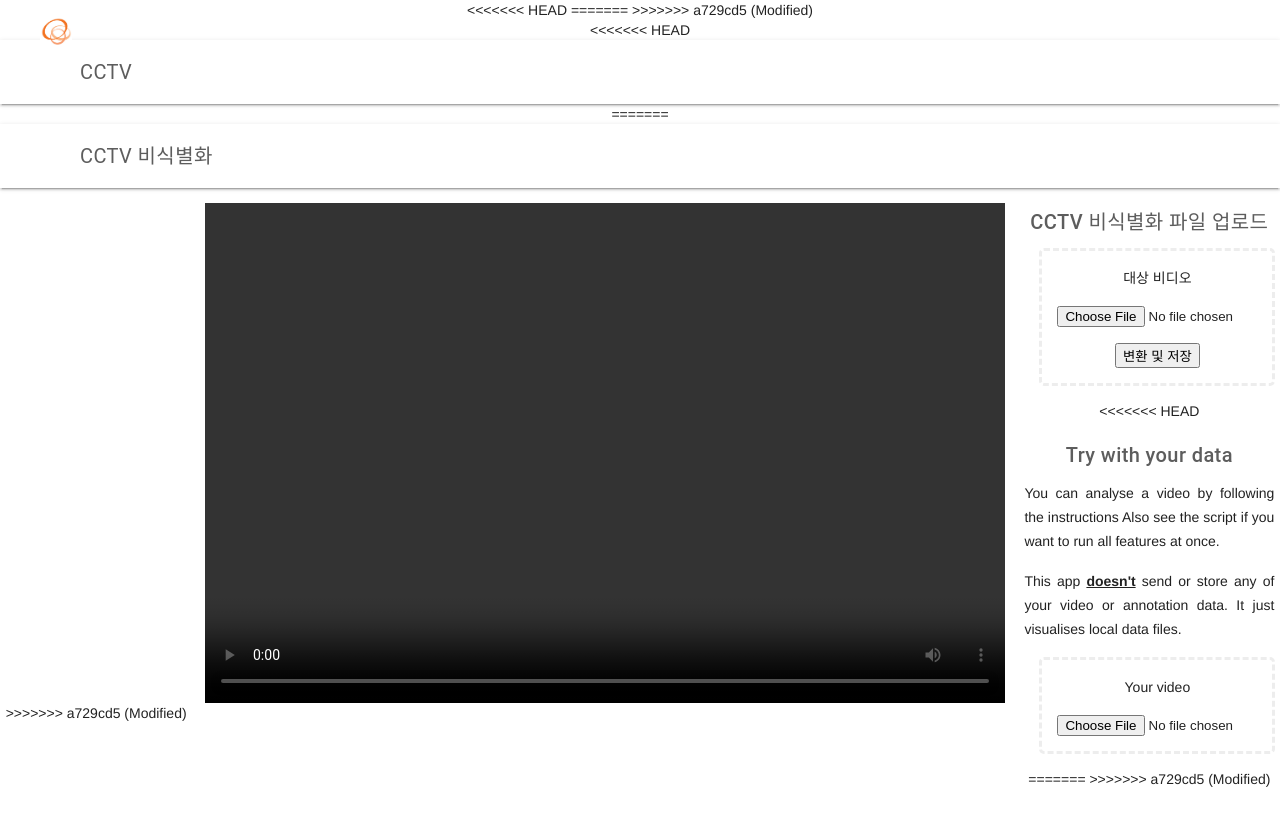
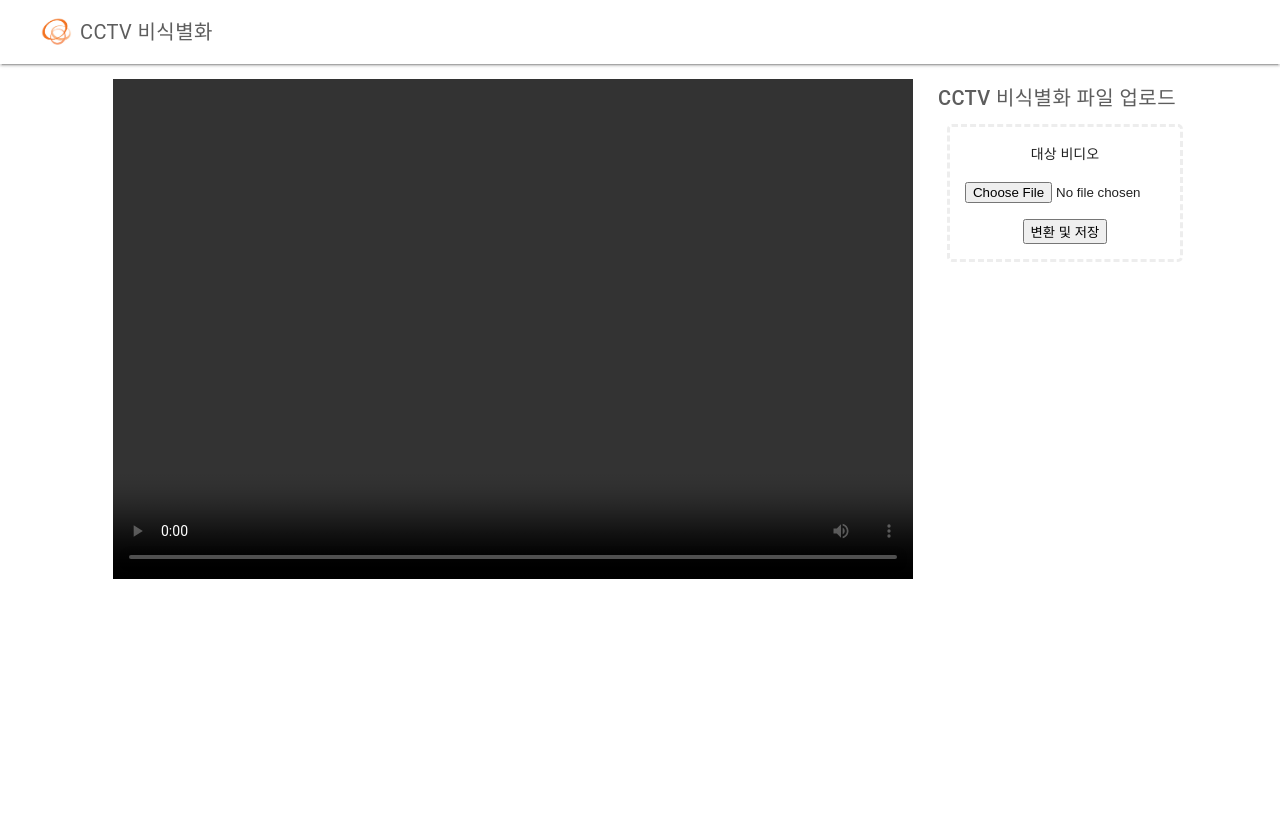
Before and after one commit to ws9303/api-visualiser, a plain HTML site: page index.html in a window 1280 px wide. Shown: the top 826 px of the page. Drawn offline with nearby package versions, Linux system fonts and the light colour scheme.

Commit message:
Modified

```diff
--- a/index.html
+++ b/index.html
@@ -3,13 +3,8 @@
 
 <head>
 
-<<<<<<< HEAD
-    <title>CCTV</title>
-    <link rel="icon" type="image/png" href="assets/logo.png" />
-=======
   <title>CCTV</title>
   <link rel="icon" type="image/png" href="assets/logo.png" />
->>>>>>> a729cd5 (Modified)
 
   <meta name="viewport" content="width=device-width, initial-scale=1.0">
 
@@ -103,14 +98,6 @@
       }
 
 
-<<<<<<< HEAD
-    <style>
-        body {
-            text-align: center;
-            min-height: 1500px;
-            min-width: 1130px;
-        }
-=======
       .feature-tabs>.selected {
           border-bottom: 2px solid #4285F4;
       }
@@ -134,7 +121,6 @@
           margin: 15px;
           overflow: hidden;
       }
->>>>>>> a729cd5 (Modified)
 
       .data-warning {
           background-color: #ffffc3;
@@ -162,17 +148,6 @@
 
   <div id="app" class="mdl-layout--fixed-header">
 
-<<<<<<< HEAD
-        <header class="mdl-layout__header">
-            <div class="mdl-layout-icon">
-                <img class="logo" src="assets/logo.png">
-            </div>
-            <div class="mdl-layout__header-row">
-
-                <span class="mdl-layout-title">CCTV</span>
-            </div>
-        </header>
-=======
       <header class="mdl-layout__header">
           <div class="mdl-layout-icon">
               <img class="logo" src="assets/logo.png">
@@ -182,7 +157,6 @@
               <span class="mdl-layout-title">CCTV 비식별화</span>
           </div>
       </header>
->>>>>>> a729cd5 (Modified)
 
       <div id="video-conatiner">
           <canvas id="my_canvas" width="800" height="500"></canvas>
@@ -205,28 +179,6 @@
 
            </form>
         </div>
-<<<<<<< HEAD
-
-
-
-        <div id="upload-data">
-            <h5>Try with your data</h5>
-            <p>You can analyse a video by following the instructions
-                Also see the script
-                if you want to run all features at once.
-            </p>
-
-            <p>This app <b><u>doesn't</u></b> send or store any of your video or annotation data. It just visualises
-                local data files.</p>
-            <div class="upload-area" ondrop="drop_video(event)" ondragover="drag_enter(event)">
-                <p>Your video</p>
-                <input id="video_input" type="file" accept="video/*" />
-            </div>
-        </div>
-
-
-=======
->>>>>>> a729cd5 (Modified)
     </div>
 
   </div>
```
